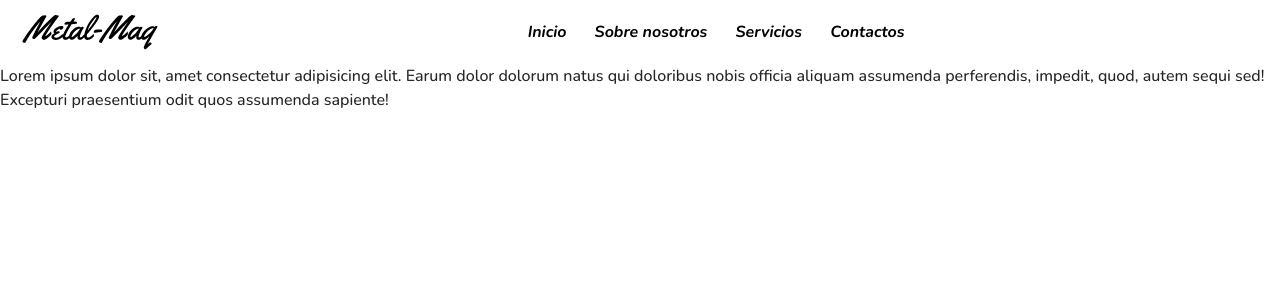
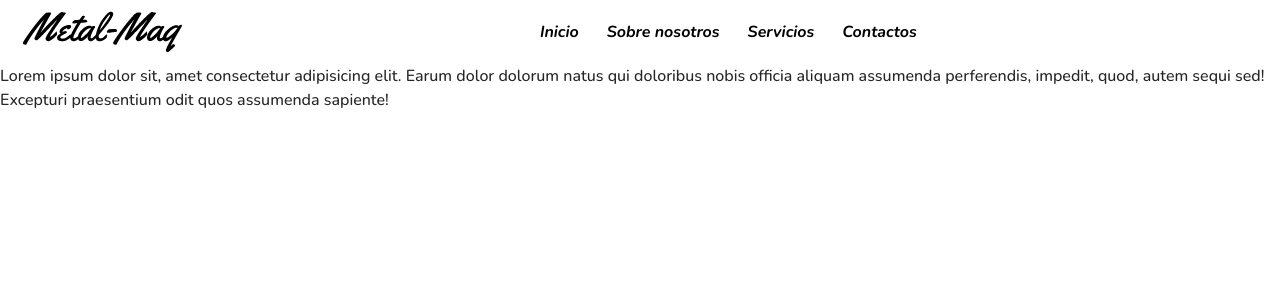
Before and after one commit to FabricioAsat/-dev-metal-maq, a React (Vite) app: page / in a window 1280 px wide. Shown: the top 300 px of the page. Built offline with nearby package versions, Linux system fonts and the light colour scheme.

Commit message:
fix: company name image size fixed

```diff
--- a/src/components/header/Header.jsx
+++ b/src/components/header/Header.jsx
@@ -13,7 +13,7 @@ export const Header = () => {
         animate={{ opacity: 1 }} // termina opacidad 1
         transition={{ duration: 0.5 }}
       >
-        <span className="md:hidden">
+        <span className="md:hidden flex items-center justify-start">
           <Hamburger />
         </span>
 
--- a/src/components/header/Logo.jsx
+++ b/src/components/header/Logo.jsx
@@ -5,7 +5,7 @@ import companyNameSVG from "../../assets/company-name.svg";
 export const Logo = () => {
   return (
     <picture className="h-full flex items-center justify-center">
-      <img src={companyNameSVG} alt="Company name SVG" className="h-10 max-h-10 min-h-10" />
+      <img src={companyNameSVG} alt="Company name SVG" className="h-full" />
     </picture>
   );
 };
```
